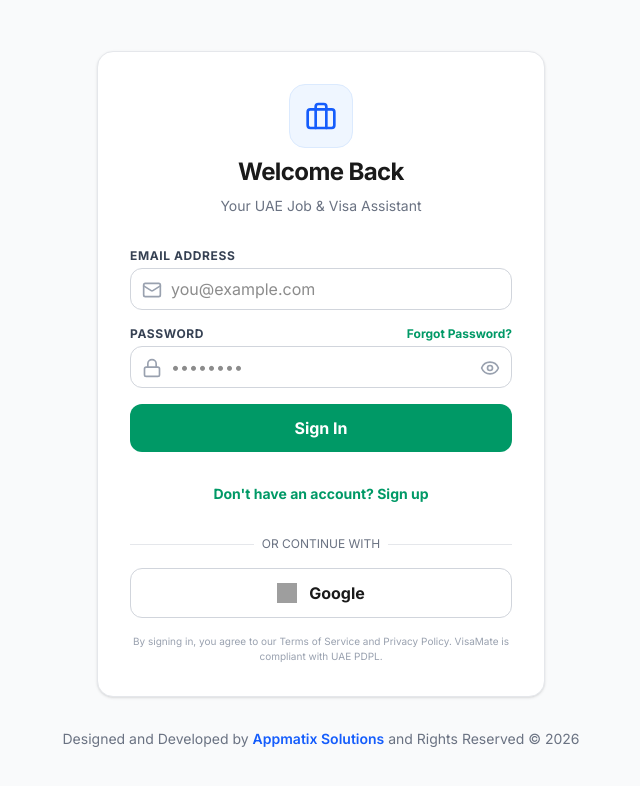
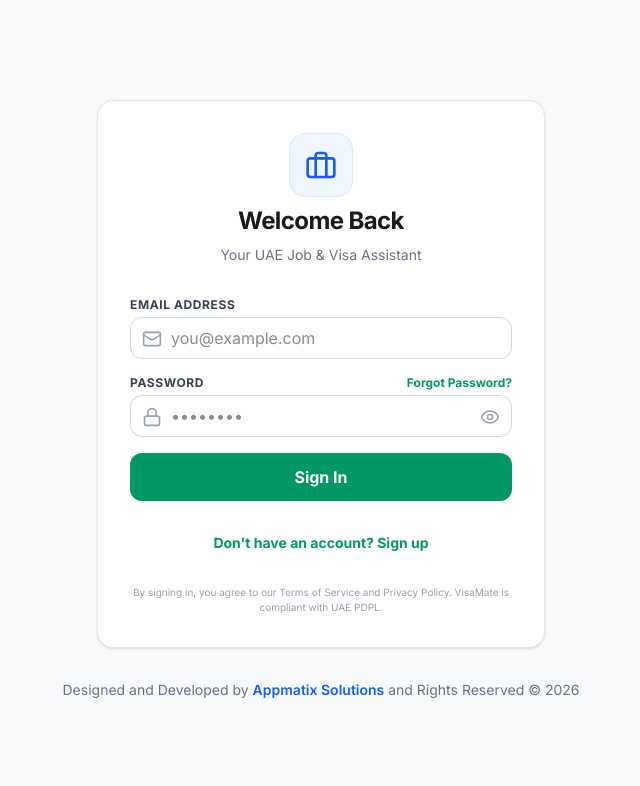
Before and after one commit to kebinbjacob/VISA-MATE, a React (Vite) app: page / in a window 1280 px wide. Shown: the top 786 px of the page, without its empty margins (319-959 px from the left). Built offline with nearby package versions, Linux system fonts and the light colour scheme; no server answers; grey boxes are pictures that could not be loaded.

Commit message:
feat(auth): Remove Google Sign-In button
The Google Sign-In button and its associated handler have been removed from the authentication component. This simplifies the UI and focuses on email-based authentication.

```diff
--- a/src/components/Auth.tsx
+++ b/src/components/Auth.tsx
@@ -18,27 +18,6 @@ export default function Auth() {
   const [visaStatus, setVisaStatus] = useState("");
   const [error, setError] = useState<string | null>(null);
   const [message, setMessage] = useState<string | null>(null);
-
-  const handleGoogleSignIn = async () => {
-    setIsLoading(true);
-    setError(null);
-    setMessage(null);
-    try {
-      const { error } = await supabase.auth.signInWithOAuth({
-        provider: 'google',
-        options: {
-          redirectTo: window.location.origin
-        }
-      });
-      if (error) throw error;
-      // Note: getOrCreateUserProfile will be handled by the auth state listener
-      // or a Supabase trigger after redirect
-    } catch (error: any) {
-      console.error("Error signing in with Google:", error);
-      setError(error.message || "Failed to sign in with Google.");
-      setIsLoading(false);
-    }
-  };
 
   const handleResetPassword = async (e: React.FormEvent) => {
     e.preventDefault();
@@ -345,30 +324,7 @@ export default function Auth() {
               </button>
             </div>
 
-            <div className="space-y-4">
-              <div className="relative">
-                <div className="absolute inset-0 flex items-center">
-                  <span className="w-full border-t border-gray-200" />
-                </div>
-                <div className="relative flex justify-center text-xs uppercase">
-                  <span className="bg-white px-2 text-gray-500">Or continue with</span>
-                </div>
-              </div>
-
-              <button
-                onClick={handleGoogleSignIn}
-                disabled={isLoading}
-                type="button"
-                className="w-full py-3 border border-gray-300 rounded-xl font-bold flex items-center justify-center gap-3 hover:bg-gray-50 transition-colors disabled:opacity-50"
-              >
-                {isLoading ? (
-                  <Loader2 className="w-5 h-5 animate-spin" />
-                ) : (
-                  <img src="https://www.gstatic.com/firebasejs/ui/2.0.0/images/auth/google.svg" alt="Google" className="w-5 h-5" />
-                )}
-                Google
-              </button>
-
+            <div className="space-y-4 mt-6">
               <p className="text-[10px] text-center text-gray-400">
                 By signing in, you agree to our Terms of Service and Privacy Policy.
                 VisaMate is compliant with UAE PDPL.
```
